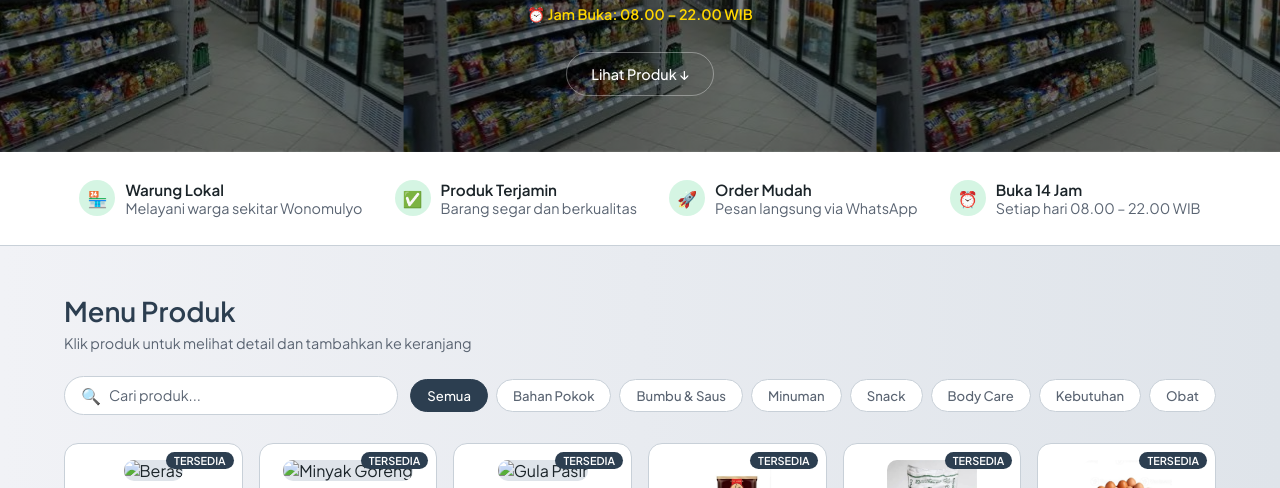
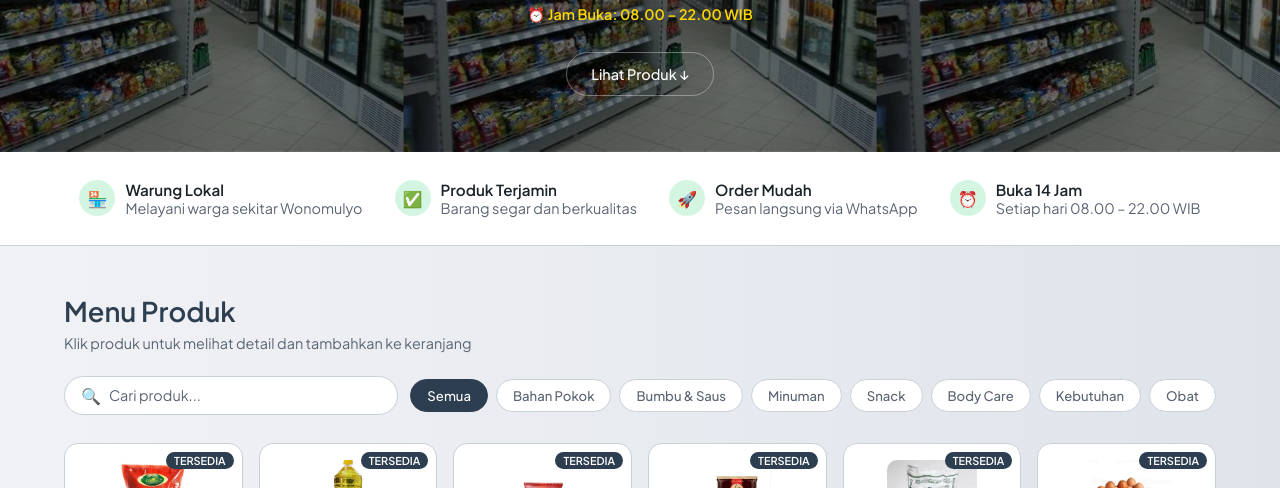
Before and after one commit to arsadia0260-tech/web-penjualan-pribadi, a plain HTML site: page index.html in a window 1280 px wide. Shown: the part 262-750 px from the top of the page. Drawn offline with nearby package versions, Linux system fonts and the light colour scheme; files whose address does not match are found by name.

Commit message:
Update index.html

```diff
--- a/index.html
+++ b/index.html
@@ -514,7 +514,7 @@
 
     <div class="menu-item" data-kategori="pokok" data-nama="Beras" data-harga="13000" data-satuan="per kg" data-stok="ada" data-desc="Beras putih premium, pulen dan wangi. Cocok untuk kebutuhan nasi sehari-hari keluarga." onclick="openPopup(this)">
       <span class="stok-badge stok-ada">Tersedia</span>
-      <img src="images/beras.jpg" class="produk-img" alt="Beras">
+      <img src="image/beras.jpg" class="produk-img" alt="Beras">
       <h3>Beras</h3>
       <div class="harga">Rp 13.000</div>
       <div class="satuan">per kg</div>
@@ -523,7 +523,7 @@
 
     <div class="menu-item" data-kategori="pokok" data-nama="Minyak Goreng" data-harga="20000" data-satuan="per liter" data-stok="ada" data-desc="Minyak goreng jernih berkualitas, cocok untuk menggoreng dan menumis masakan." onclick="openPopup(this)">
       <span class="stok-badge stok-ada">Tersedia</span>
-      <img src="images/Minyak.jpg" class="produk-img" alt="Minyak Goreng">
+      <img src="image/minyak.jpg" class="produk-img" alt="Minyak Goreng">
       <h3>Minyak Goreng</h3>
       <div class="harga">Rp 20.000</div>
       <div class="satuan">per liter</div>
@@ -532,7 +532,7 @@
 
     <div class="menu-item" data-kategori="pokok" data-nama="Gula Pasir" data-harga="15000" data-satuan="per kg" data-stok="ada" data-desc="Gula pasir putih bersih, manis alami untuk minuman dan masakan." onclick="openPopup(this)">
       <span class="stok-badge stok-ada">Tersedia</span>
-      <img src="images/Gula.jpg" class="produk-img" alt="Gula Pasir">
+      <img src="image/gula.jpg" class="produk-img" alt="Gula Pasir">
       <h3>Gula Pasir</h3>
       <div class="harga">Rp 15.000</div>
       <div class="satuan">per kg</div>
```
